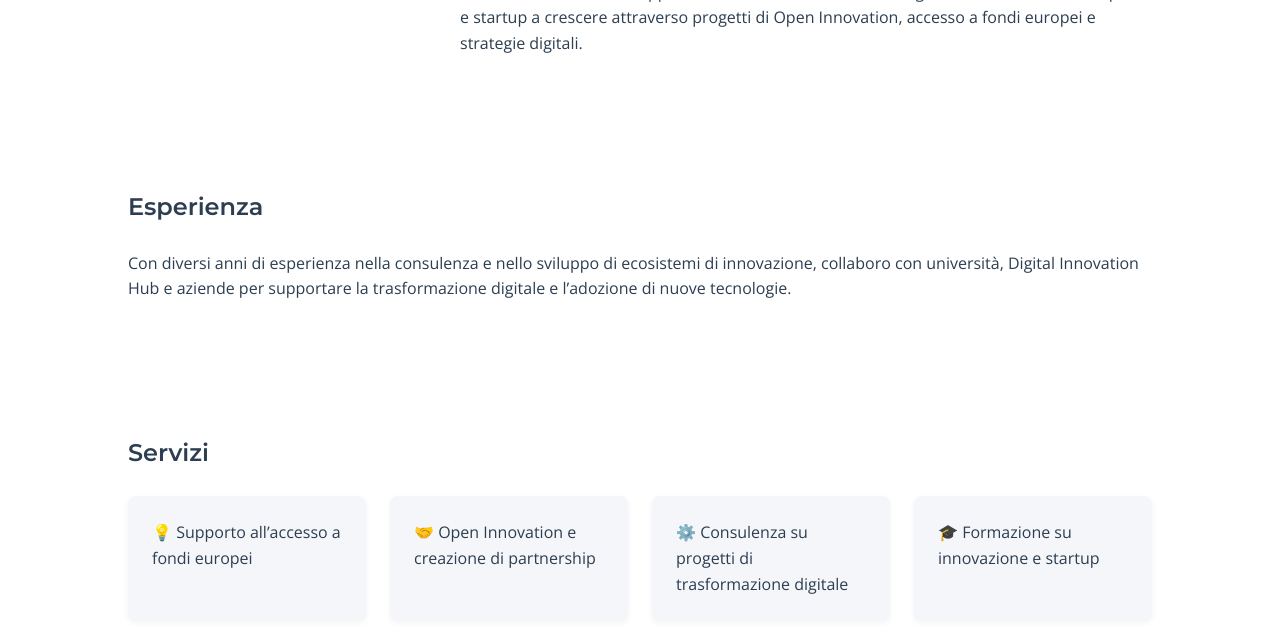
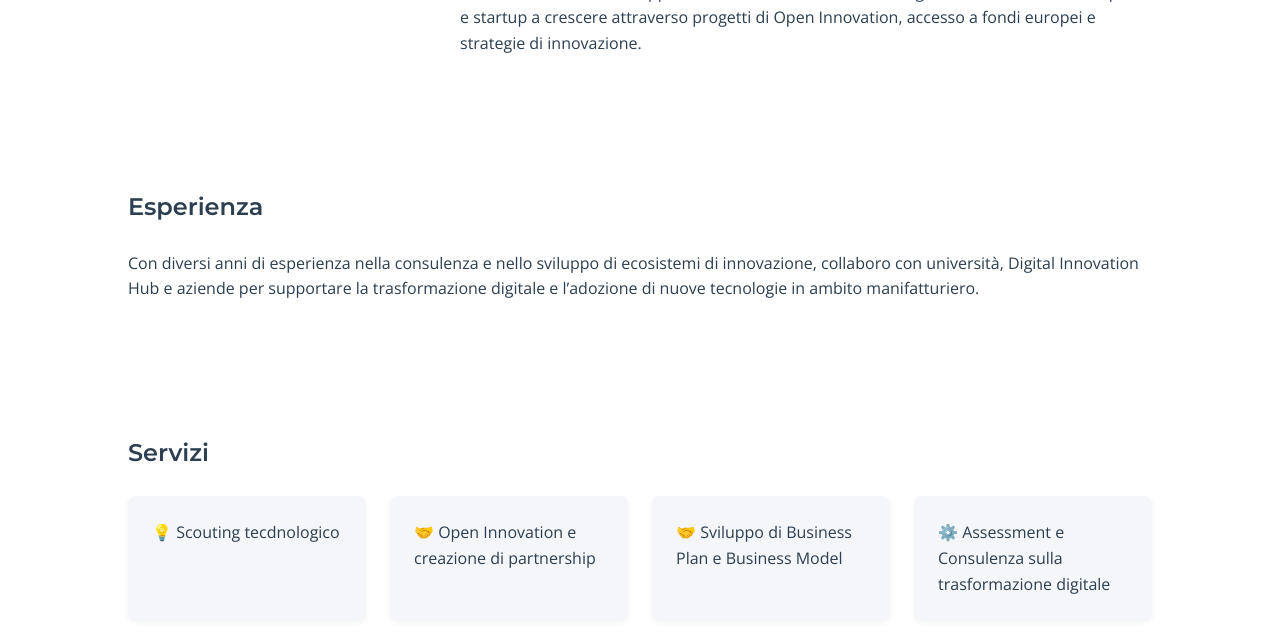
Before and after one commit to stefanogallinaro93-cmyk/stefanogallinaro93-cmyk.github.io, a plain HTML site: page index.html in a window 1280 px wide. Shown: the part 458-1100 px from the top of the page. Drawn offline with nearby package versions, Linux system fonts and the light colour scheme.

Commit message:
Update index.html

```diff
--- a/index.html
+++ b/index.html
@@ -138,7 +138,7 @@
       <h2>Chi Sono</h2>
       <p>Sono Stefano Gallinaro, appassionato di innovazione, tecnologia e consulenza.
          Aiuto imprese e startup a crescere attraverso progetti di Open Innovation,
-         accesso a fondi europei e strategie digitali.</p>
+         accesso a fondi europei e strategie di innovazione.</p>
     </div>
   </section>
 
@@ -146,15 +146,17 @@
     <h2>Esperienza</h2>
     <p>Con diversi anni di esperienza nella consulenza e nello sviluppo di ecosistemi
        di innovazione, collaboro con università, Digital Innovation Hub e aziende per
-       supportare la trasformazione digitale e l’adozione di nuove tecnologie.</p>
+       supportare la trasformazione digitale e l’adozione di nuove tecnologie in ambito manifatturiero.</p>
   </section>
 
   <section id="servizi">
     <h2>Servizi</h2>
     <div class="services">
-      <div class="card">💡 Supporto all’accesso a fondi europei</div>
+      <div class="card">💡 Scouting tecdnologico</div>
       <div class="card">🤝 Open Innovation e creazione di partnership</div>
-      <div class="card">⚙️ Consulenza su progetti di trasformazione digitale</div>
+      <div class="card">🤝 Sviluppo di Business Plan e Business Model</div>
+
+      <div class="card">⚙️ Assessment e Consulenza sulla trasformazione digitale</div>
       <div class="card">🎓 Formazione su innovazione e startup</div>
     </div>
   </section>
```
